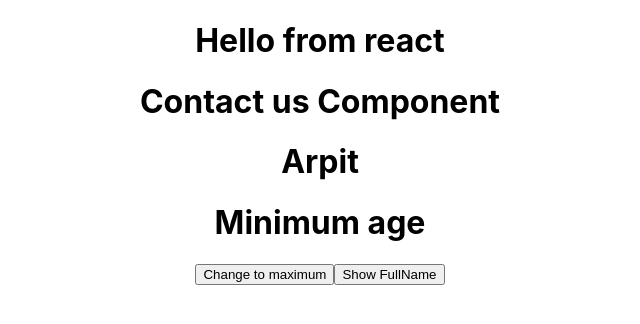
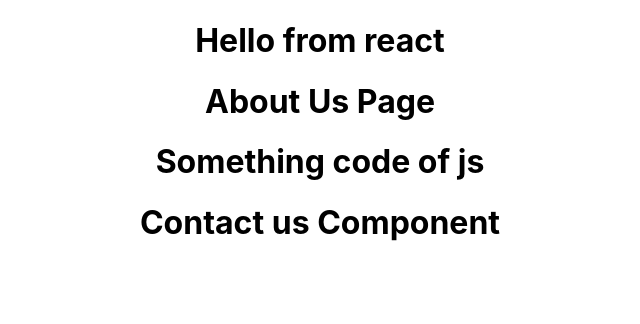
Before and after one commit to arpit3210/Just_for_Learning_react, a React (Create React App) app: page / in a window 1280 px wide. Shown: the top 324 px of the page, without its empty margins (320-960 px from the left). Built offline with nearby package versions, Linux system fonts and the light colour scheme.

Commit message:
props uses

```diff
--- a/src/About.js
+++ b/src/About.js
@@ -2,29 +2,45 @@
 class About extends React.Component
 {
 
-constructor()
-{
-    super();
-    console.warn("some construtor");
 
-    this.state={
-        name:"Arpi Singh",
-        age:23
-    }
-
-
-}
+// constructor()
+// {
+//     console.warn("call from construtor");
+//     console.log();
+// }
 
 componentDidMount()
 {
-    console.warn("Somehting Did Mount")
+    console.warn("props",this.props);
 }
 
 
-componentDidUpdate()
-{
-    alert("name is updated")
-}
+
+
+
+// constructor()
+// {
+//     super();
+//     console.warn("some construtor");
+
+//     this.state={
+//         name:"Arpi Singh",
+//         age:23
+//     }
+
+
+// }
+
+// componentDidMount()
+// {
+//     console.warn("Somehting Did Mount")
+// }
+
+
+// componentDidUpdate()
+// {
+//     alert("name is updated")
+// }
 
     render()
     {
@@ -33,11 +49,11 @@
 
                 <h1> About Us Page</h1>
 
-                <h2>  {this.state.name}</h2>
+                {/* <h2>  {this.state.name}</h2>
                 <h2>  {this.state.age}</h2>
 
 
-              <button onClick={()=>{this.setState({name:"Kuch bhi change" , age: "kuch jyada hai"})}}>Change State</button>
+              <button onClick={()=>{this.setState({name:"Kuch bhi change" , age: "kuch jyada hai"})}}>Change State</button> */}
 
             </div>
         )
--- a/src/App.js
+++ b/src/App.js
@@ -1,17 +1,15 @@
 import React from 'react'
 import './App.css';
-// import About from './About'
+import About from './About'
 import Contact from './Contact'
 function App() {
-
-
-  // let data ="Something code of js"
+  let data ="Something code of js"
   return (
     <div className="App">
       <h1>Hello from react</h1>
-      {/* <About/> */}
+      <About   Name="Arpit Singh"/>
 
-       {/* <h1>{data}</h1> */}
+       <h1>{data}</h1>
       <Contact/>
     </div>
   );
--- a/src/Contact.js
+++ b/src/Contact.js
@@ -1,22 +1,22 @@
-import React,{useEffect,useState} from 'react'
-
+// import React,{useEffect,useState} from 'react'
+import React from 'react'
 function Contact()
 {
-    const [Name,SetName]=useState("Arpit");
-    const [age,setage]=useState("Minimum age")
-    useEffect(()=>
-    {
-        console.warn("hello from hooks")
-    },[age,Name])
+    // const [Name,SetName]=useState("Arpit");
+    // const [age,setage]=useState("Minimum age")
+    // useEffect(()=>
+    // {
+    //     console.warn("hello from hooks")
+    // },[age,Name])
     return(
 
         <div>
             <h1>Contact us Component</h1>
 
-            <h1>{(Name)} </h1>
+            {/* <h1>{(Name)} </h1>
             <h1>{(age)} </h1>
             <button onClick={()=>{setage("Maximum Age")}}>Change to maximum</button>
-            <button onClick={()=>{SetName("Arpit Singh")}}>Show FullName</button>
+            <button onClick={()=>{SetName("Arpit Singh")}}>Show FullName</button> */}
         </div>
     );
 }
```
